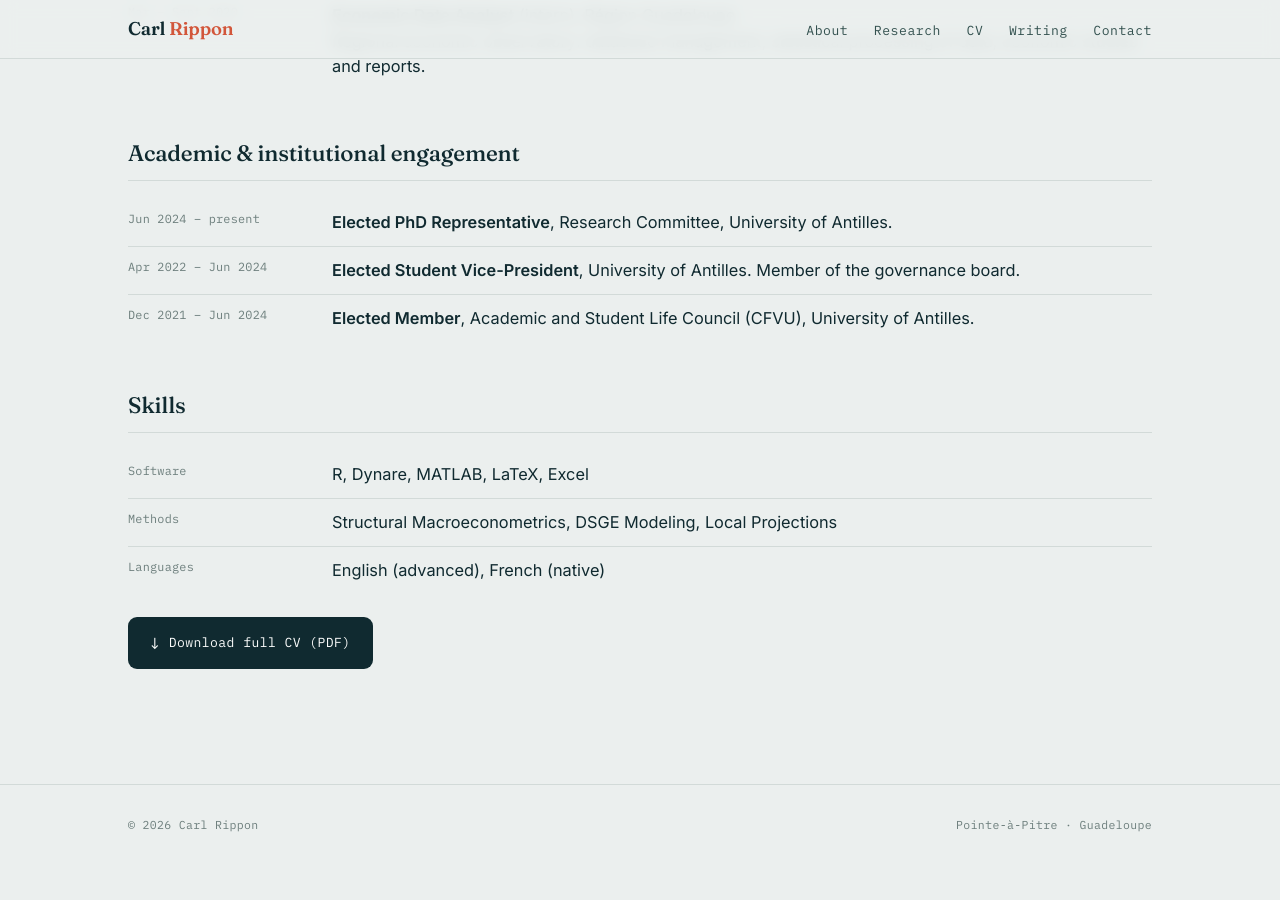
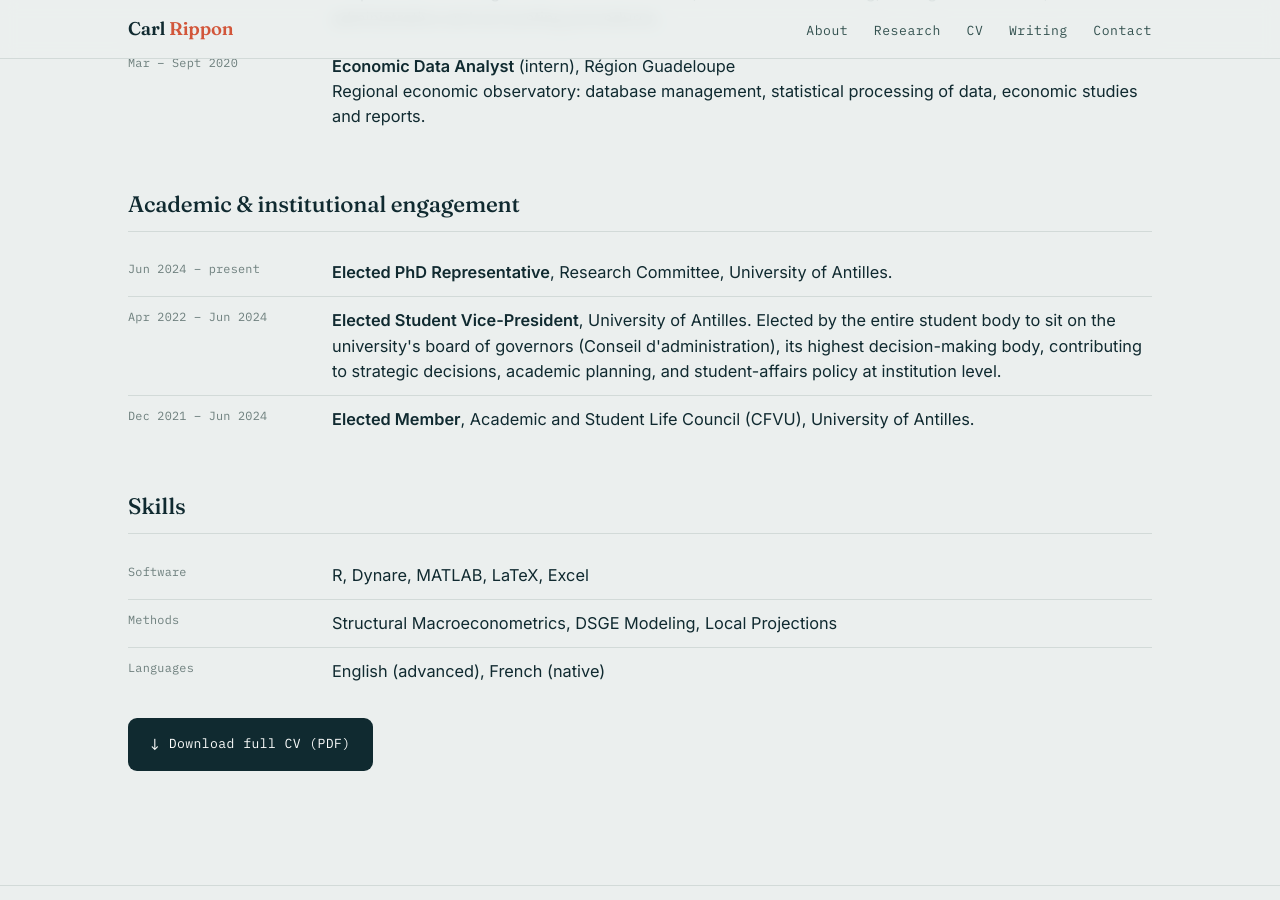
Before and after one commit to carlrippon/carlrippon.github.io, a Jekyll site: the page built from cv.html, in a window 1280 px wide and 900 px high, scrolled down 2455 px. Built offline with Jekyll 4.4.1, drawn with Linux system fonts in a browser that asks for light colours; before the commit the page ends 3319 px from its top, so only the background shows below that; some of the changed text lies outside the part shown.

Commit message:
Update_CV

```diff
--- a/cv.html
+++ b/cv.html
@@ -20,7 +20,9 @@
       </div>
       <div class="cv-row">
         <div class="cv-meta">2020</div>
-        <div class="cv-body"><strong>MSc in Applied Economics</strong>, University of Antilles<br>Advisor: Patrice Borda</div>
+        <div class="cv-body"><strong>MSc in Applied Economics</strong>, University of Antilles<br>
+        Thesis: &ldquo;The Impact of Natural Disasters on the Economy: A Case Study of the Caribbean&ndash;Central America Zone, 1979&ndash;2010&rdquo;<br>
+        Advisor: Patrice Borda</div>
       </div>
       <div class="cv-row">
         <div class="cv-meta">2018</div>
@@ -96,7 +98,7 @@
     <div class="cv-sec">
       <h2>Academic &amp; institutional engagement</h2>
       <div class="cv-row"><div class="cv-meta">Jun 2024 – present</div><div class="cv-body"><strong>Elected PhD Representative</strong>, Research Committee, University of Antilles.</div></div>
-      <div class="cv-row"><div class="cv-meta">Apr 2022 – Jun 2024</div><div class="cv-body"><strong>Elected Student Vice-President</strong>, University of Antilles. Member of the governance board.</div></div>
+      <div class="cv-row"><div class="cv-meta">Apr 2022 – Jun 2024</div><div class="cv-body"><strong>Elected Student Vice-President</strong>, University of Antilles. Elected by the entire student body to sit on the university's board of governors (Conseil d'administration), its highest decision-making body, contributing to strategic decisions, academic planning, and student-affairs policy at institution level.</div></div>
       <div class="cv-row"><div class="cv-meta">Dec 2021 – Jun 2024</div><div class="cv-body"><strong>Elected Member</strong>, Academic and Student Life Council (CFVU), University of Antilles.</div></div>
     </div>
 
```
